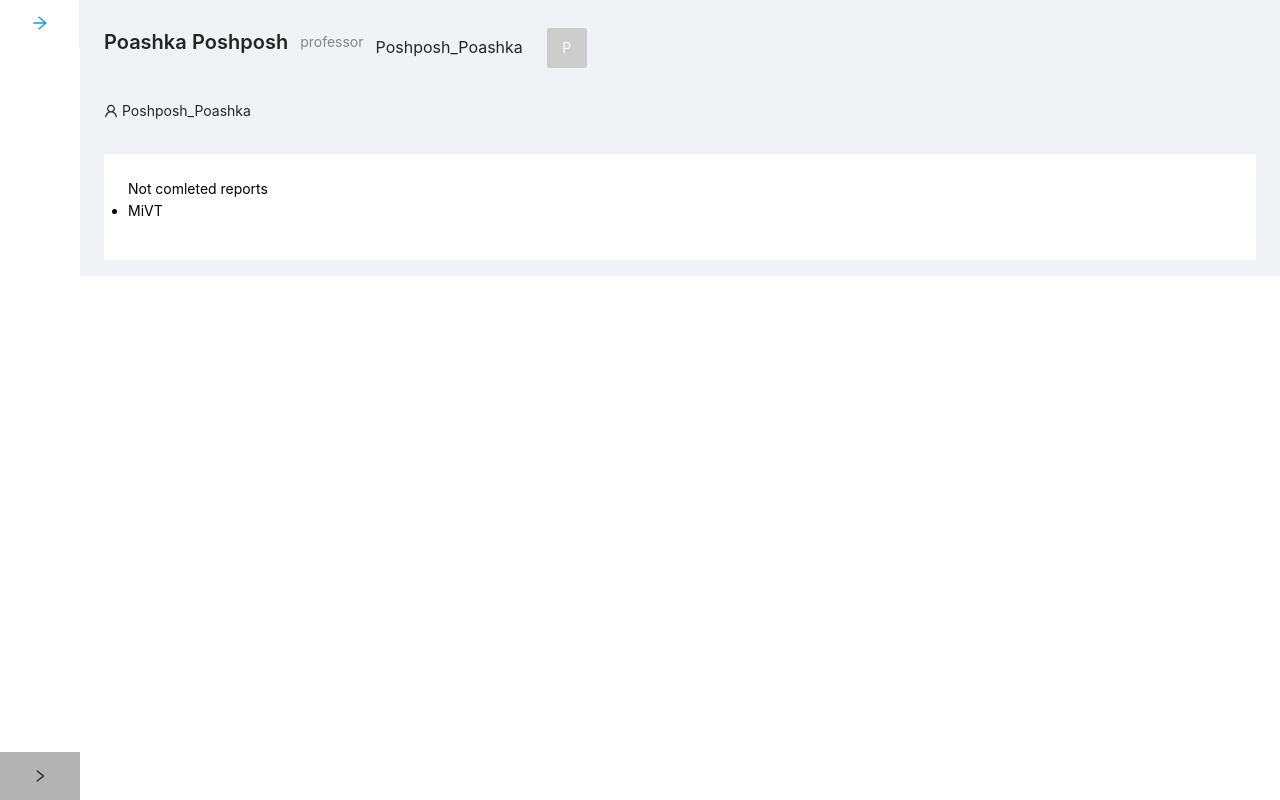
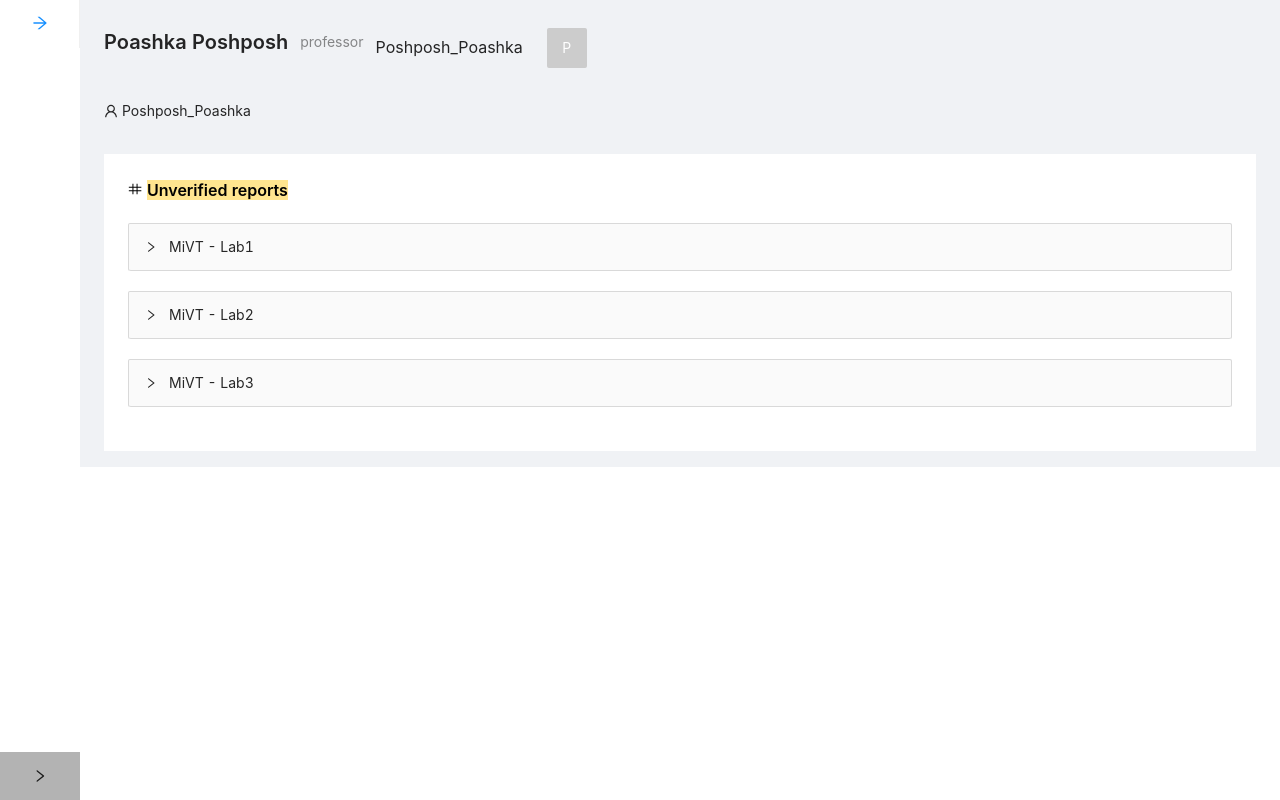
Before and after one commit to dahah-babah/thesis, a React app in the folder thesis/: page /user/vcklnjb1/home in a window 1280 px wide. Built offline with nearby package versions, Linux system fonts and the light colour scheme; data requests are answered from the project's data file.

Commit message:
Fixed redirect to /home after login, modified Teacher Main page

```diff
--- a/thesis/db.json
+++ b/thesis/db.json
@@ -108,7 +108,14 @@
             "level": "professor",
             "courses": [
                 {
-                    "id": "1"
+                    "id": "1",
+                    "works": [
+                        {
+                            "id": "1",
+                            "completed": true,
+                            "mark": "75"
+                        }
+                    ]
                 }
             ]
         }
--- a/thesis/src/components/forms/AuthForm/AuthForm.tsx
+++ b/thesis/src/components/forms/AuthForm/AuthForm.tsx
@@ -58,7 +58,7 @@ export class AuthForm extends React.Component<any> {
                         type='primary'
                         htmlType='submit'
                     >
-                        <Link to={`/user/${this.props.userStore.getUser() ? this.props.userStore.user.id : null}`}>Log in</Link>
+                        <Link to={`/user/${this.props.userStore.getUser() ? this.props.userStore.user.id : null}/home`}>Log in</Link>
                     </Button>
                 </Form.Item>
             </>
--- a/thesis/src/components/pages/CommonPages/UserPage/UserPage.tsx
+++ b/thesis/src/components/pages/CommonPages/UserPage/UserPage.tsx
@@ -55,7 +55,7 @@ export class UserPage extends React.Component<any> {
     private renderUserContent = (): React.ReactNode => {
         if (this.props.userStore.user) {
             if (this.props.userStore.user.role === 'teacher') {
-                return <TeacherMainPage />;
+                return <TeacherMainPage user={this.props.userStore.user} />;
             } else if (this.props.userStore.user.role === 'student') {
                 return <StudentMainPage user={this.props.userStore.user} />
             } else return 'Admin';
--- /dev/null
+++ b/thesis/src/components/pages/TeacherPages/MainPage/MainPage.module.less
@@ -0,0 +1,9 @@
+.titleWrapper {
+    display: flex;
+    align-items: baseline;
+}
+
+.title {
+    font-size: 16px;
+    margin-left: 5px;
+}
--- a/thesis/src/components/pages/TeacherPages/MainPage/MainPage.tsx
+++ b/thesis/src/components/pages/TeacherPages/MainPage/MainPage.tsx
@@ -1,7 +1,13 @@
 import React from 'react';
+import { Typography } from 'antd';
 import { observable } from 'mobx';
 import { observer, inject } from 'mobx-react';
-import { Teacher, Course } from '../../../../types/types';
+import { Teacher, Course, Work } from '../../../../types/types';
+import { BorderlessTableOutlined } from '@ant-design/icons';
+import styles from './MainPage.module.less';
+import { Collapse } from '../../../uui/Collapse/Collapse';
+
+const { Text } = Typography;
 
 interface Props {
     user: Teacher;
@@ -18,18 +24,37 @@ export class TeacherMainPage extends React.Component<Props | any> {
         this.courses = this.props.courseStore.getCourses();
     };
 
+    private renderUnverifiedReports = (works: Work[], course: Course): React.ReactNode => {
+        console.log(this.props.user);
+
+        return (
+            works.map((work: Work) =>
+                <Collapse
+                    key={work.id}
+                    title={`${course.name} - ${work.title}`}
+                    content={work}
+                    user={this.props.user}
+                    courseId={course.id}
+                />
+            )
+        );
+    };
+
     private renderCourses = (): React.ReactNode => {
         return this.courses.map((course: Course) =>
-            <ul key={course.id}>
-                <li>{course.name}</li>
-            </ul>
-        );
+        course.works
+        ?   this.renderUnverifiedReports(course.works, course)
+        :   `You already completed all works on ${course.name} course! Great job!`
+    );
     };
 
     render(): React.ReactChild {
         return (
             <section>
-                {'Not comleted reports'}
+                <span className={styles.titleWrapper}>
+                    <BorderlessTableOutlined />
+                    <Text mark strong className={styles.title}>{'Unverified reports'}</Text>
+                </span>
                 {this.renderCourses()}
             </section>
         );
--- a/thesis/src/components/uui/Collapse/Collapse.tsx
+++ b/thesis/src/components/uui/Collapse/Collapse.tsx
@@ -1,7 +1,7 @@
 import React from 'react';
 import { Collapse as AntdCollapse } from 'antd';
 import { DoubleRightOutlined } from '@ant-design/icons';
-import { Work, Student } from '../../../types/types';
+import { Work, Student, Teacher } from '../../../types/types';
 import styles from './Collapse.module.less';
 import { Typography } from 'antd';
 import { Link } from 'react-router-dom';
@@ -10,7 +10,7 @@ const { Panel } = AntdCollapse;
 const { Title, Paragraph } = Typography;
 
 interface Props {
-    user: Student;
+    user: Student | Teacher;
     courseId: string;
     title: string;
     bordered?: boolean;
@@ -21,7 +21,8 @@ interface Props {
 export class Collapse extends React.Component<Props> {
 
     private renderContent = (): React.ReactNode => {
-        const { content } = this.props; //content = work
+        const { content, user, courseId } = this.props; //content = work
+        if (user && content) {
             return (
                 <>
                     <span className={styles.titleWrapper}>
@@ -31,9 +32,10 @@ export class Collapse extends React.Component<Props> {
                     <Paragraph>{`Deadline: ${content.deadline ? content.deadline : '-'}`}</Paragraph>
                     <Paragraph>{`Description: ${content.description}`}</Paragraph>
                     {/* correct path */}
-                <Link to={`/user/${this.props.user.id}/courses/${this.props.courseId}/works/${content.id}`}>Go to tast <DoubleRightOutlined /></Link>
+                    <Link to={`/user/${user.id}/courses/${courseId}/works/${content.id}`}>Go to tast <DoubleRightOutlined /></Link>
                 </>
             );
+        } else return 'null';
     }
 
     private renderPanels = (): React.ReactNode => {
--- a/thesis/src/components/uui/Sider/Sider.tsx
+++ b/thesis/src/components/uui/Sider/Sider.tsx
@@ -4,7 +4,6 @@ import { Layout } from 'antd';
 import styles from './Sider.module.less';
 
 import { Menu } from '../Menu/Menu';
-import { Dropdown } from '../Dropdown/Dropdown';
 import { User, Teacher, Student } from '../../../types/types';
 
 interface Props {
--- a/thesis/src/routes/paths.ts
+++ b/thesis/src/routes/paths.ts
@@ -1,5 +1,5 @@
 export const PATH = {
     SERVER: 'http://localhost:3333',
     LOGIN: '/login',
-    USER: '/user/:userId'
+    USER: '/user/:userId/home'
 };
```
Lines whose indentation alone changed are shown as unchanged.
